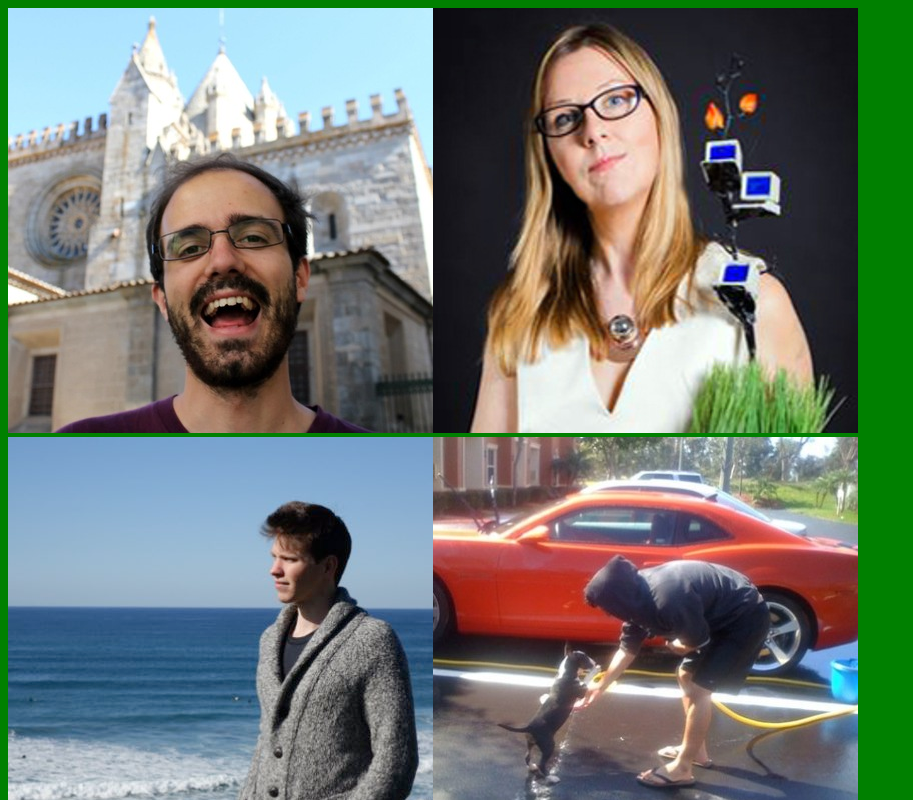
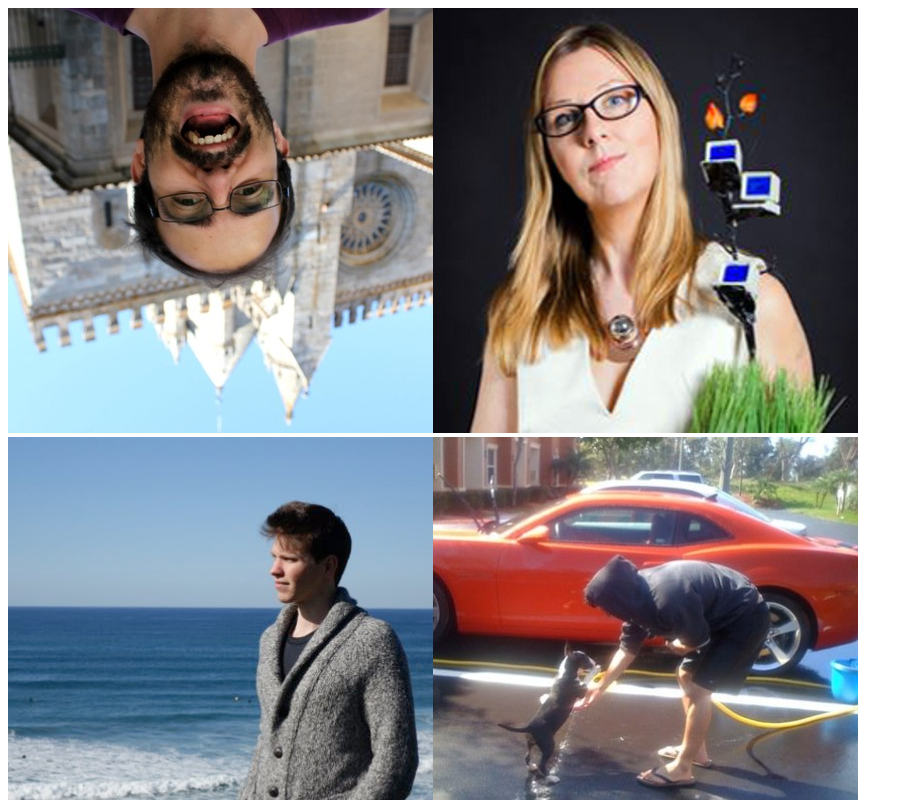
Before and after one commit to geekwise-alonzo-yrigollen/c9-javascript-example, a plain HTML site: page index.html in a window 1280 px wide. Both pictures are taken after a click on the picture 220 px from the left and 220 px from the top of the page. Shown: the top 800 px of the page, without its empty margins (0-913 px from the left). Drawn offline with Linux system fonts and the light colour scheme.

Commit message:
tackle js

```diff
--- a/css/main.css
+++ b/css/main.css
@@ -1,5 +1,5 @@
 body{
-    background-color:green;
+    background-color:luegreen;
 }
 
 .on > li,.off >li{
@@ -24,3 +24,5 @@ body{
 .on > li{
     display:block;
 }
+
+/*COMMENCE APRIL 8*/
--- a/js/script.js
+++ b/js/script.js
@@ -18,24 +18,36 @@ var add_images = function(number_of_images){
 
          image.addEventListener('mouseover', function(event){
 
-             this.style.transform = "rotateZ(180deg)";
-             this.style.transition = '1s';
+             this.style.transform = "rotateY(360deg)";
+
+             this.style.flip = "rotateY(360deg)";
+
+             this.style.transition = '1.1s';
 
          });
 
          image.addEventListener('click', function(event){
 
 
-              this.style.transform = "rotateZ(360deg)";
-              this.style.transition = '1s';
+              this.style.transform = "rotateZ(180deg)";
+              this.style.transition = '1.1s';
+
+
 
          });
 
     }
 };
 
+
+
+
+
 document.addEventListener('DOMContentLoaded', function(event){
 
-    add_images(68,'25%');
+    add_images(68,'5%');
+
+
+
 
 });
```
